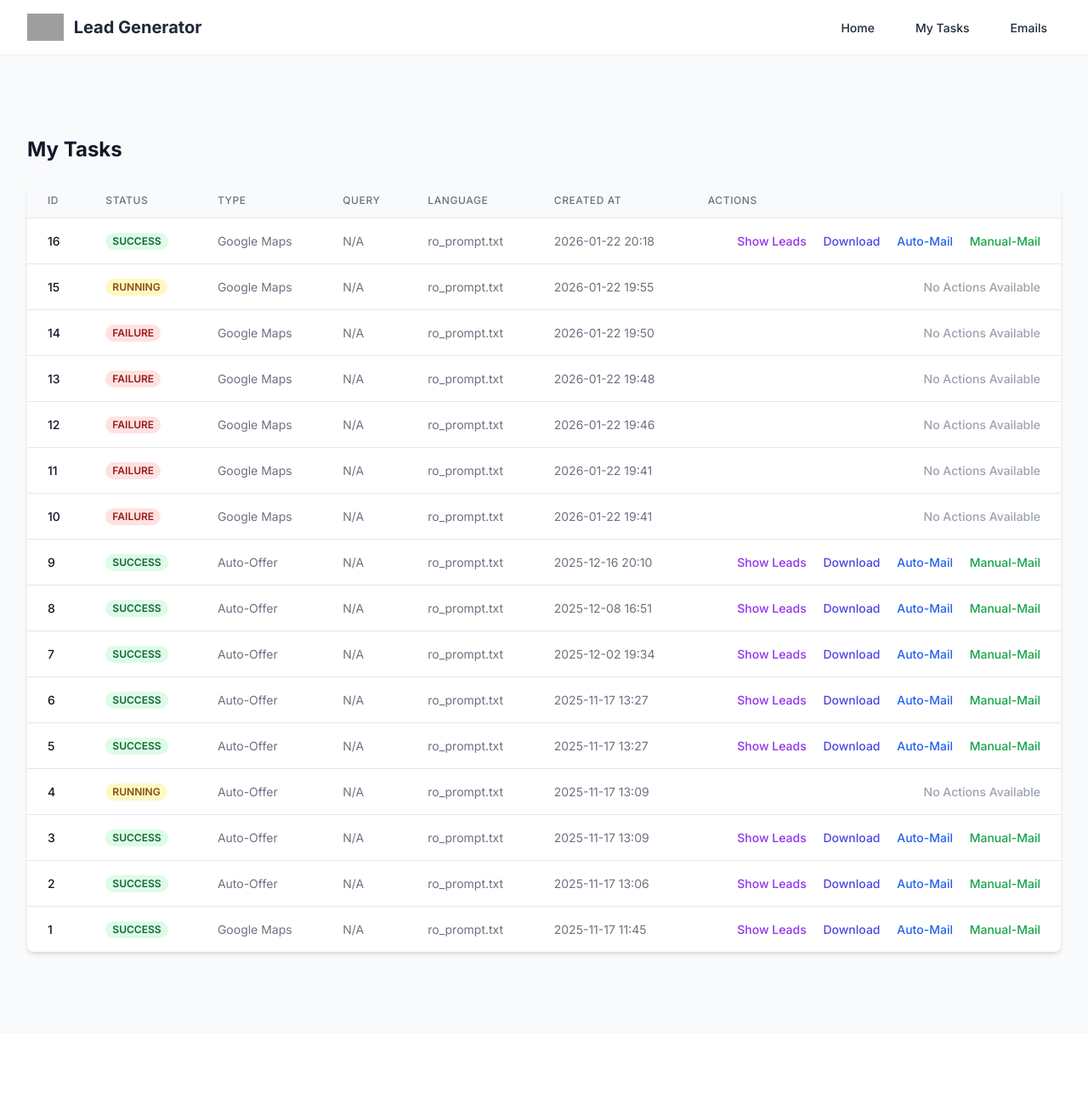
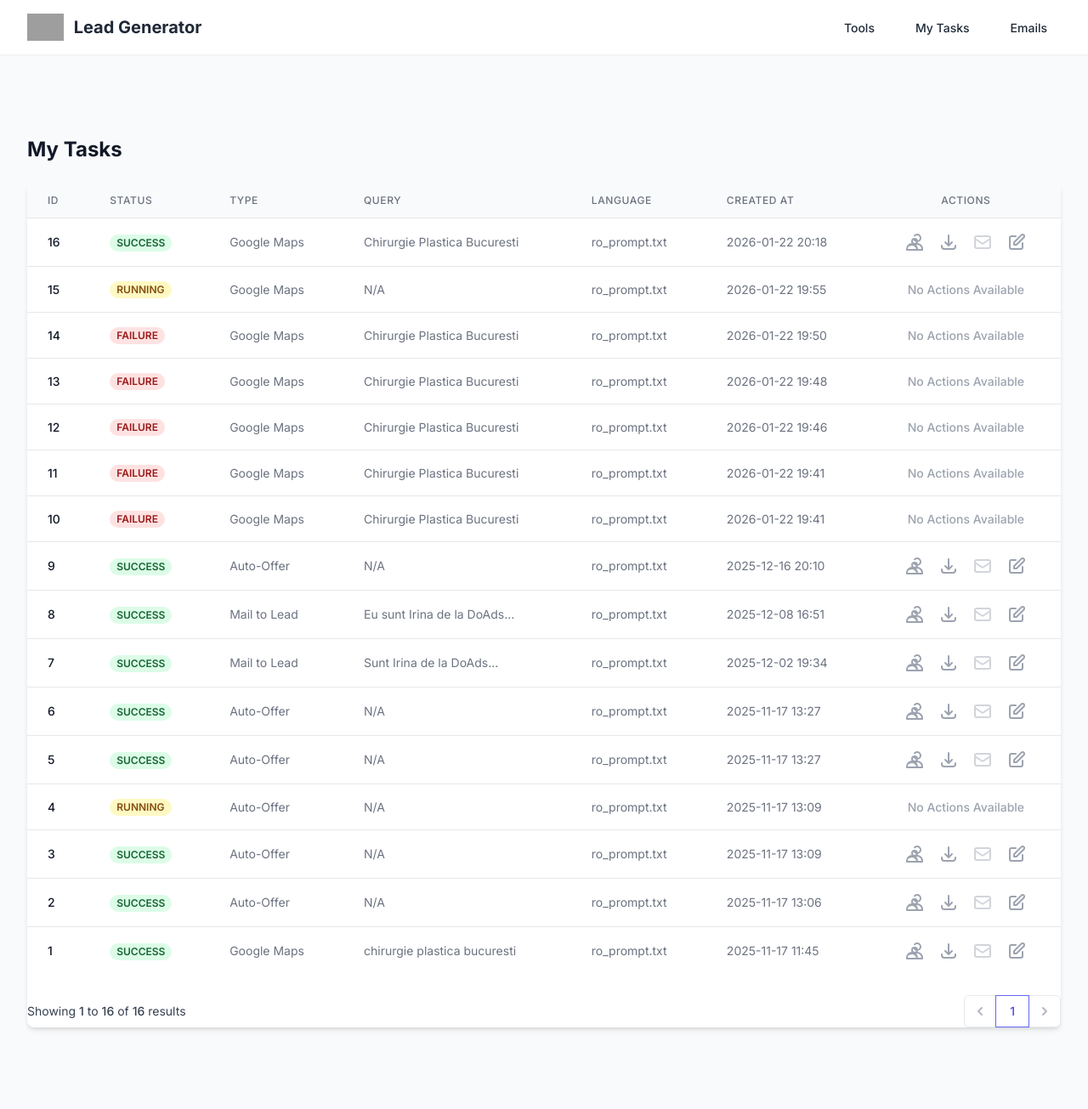
Before and after one commit to OogaBooga21/DoAds, a Flask app: page /tasks in a window 1280 px wide. Shown: the whole page at 85% size. Before the commit the page ends 1125 px from the top, so only its background shows below. Run offline with Flask 3, Linux system fonts and the light colour scheme; a user stored in the database is signed in; some libraries are stand-ins or nearby versions; grey boxes are pictures that could not be loaded.

Commit message:
VISUAL: home-> Tools, icons instead of text, pagination

```diff
--- a/src/routes.py
+++ b/src/routes.py
@@ -43,21 +43,27 @@ def index():
 @main_bp.route('/tasks')
 @login_required
 def tasks():
-    user_tasks = db.session.execute(
+    page = request.args.get('page', 1, type=int)
+    pagination = db.paginate(
         db.select(Task).filter_by(user_id=current_user.id).order_by(
-            Task.created_at.desc())
-    ).scalars().all()
-    return render_template('tasks.html', tasks=user_tasks)
+            Task.created_at.desc()),
+        page=page,
+        per_page=30
+    )
+    return render_template('tasks.html', pagination=pagination)
 
 
 @main_bp.route('/emails')
 @login_required
 def emails():
-    user_emails = db.session.execute(
+    page = request.args.get('page', 1, type=int)
+    pagination = db.paginate(
         db.select(Email).join(Lead).join(Task).filter(Task.user_id == current_user.id).order_by(
-            Email.sent_at.desc())
-    ).scalars().all()
-    return render_template('emails.html', emails=user_emails)
+            Email.sent_at.desc()),
+        page=page,
+        per_page=30
+    )
+    return render_template('emails.html', pagination=pagination)
 
 
 @main_bp.route('/related_emails/<email>')
--- a/src/scrapers/gmaps_scraper.py
+++ b/src/scrapers/gmaps_scraper.py
@@ -72,7 +72,7 @@ def get_leads_from_Maps(
     query, output_csv="leads.csv", max_results=50, search_for=1
 ):  # 0 both, 1 only with websites, 2 only without websites
     with sync_playwright() as p:
-        browser = p.chromium.launch(headless=False, args=["--no-sandbox"])  # Set to False to show browser
+        browser = p.chromium.launch(headless=True, args=["--no-sandbox"])  # Set to True to hide browser
         context = browser.new_context(locale="en-US")
         page = context.new_page()
 
--- /dev/null
+++ b/src/templates/_pagination.html
@@ -0,0 +1,54 @@
+<div class="mt-6 flex items-center justify-between">
+    <div class="flex-1 flex justify-between sm:hidden">
+        {% if pagination.has_prev %}
+        <a href="{{ url_for(request.endpoint, page=pagination.prev_num) }}" class="relative inline-flex items-center px-4 py-2 border border-gray-300 text-sm font-medium rounded-md text-gray-700 bg-white hover:bg-gray-50">
+            Previous
+        </a>
+        {% endif %}
+        {% if pagination.has_next %}
+        <a href="{{ url_for(request.endpoint, page=pagination.next_num) }}" class="ml-3 relative inline-flex items-center px-4 py-2 border border-gray-300 text-sm font-medium rounded-md text-gray-700 bg-white hover:bg-gray-50">
+            Next
+        </a>
+        {% endif %}
+    </div>
+    <div class="hidden sm:flex-1 sm:flex sm:items-center sm:justify-between">
+        <div>
+            <p class="text-sm text-gray-700">
+                Showing
+                <span class="font-medium">{{ (pagination.page - 1) * pagination.per_page + 1 }}</span>
+                to
+                <span class="font-medium">{{ (pagination.page - 1) * pagination.per_page + pagination.items|length }}</span>
+                of
+                <span class="font-medium">{{ pagination.total }}</span>
+                results
+            </p>
+        </div>
+        <div>
+            <nav class="relative z-0 inline-flex rounded-md shadow-sm -space-x-px" aria-label="Pagination">
+                <a href="{{ url_for(request.endpoint, page=pagination.prev_num) if pagination.has_prev else '#' }}" class="relative inline-flex items-center px-2 py-2 rounded-l-md border border-gray-300 bg-white text-sm font-medium text-gray-500 hover:bg-gray-50 {% if not pagination.has_prev %}cursor-not-allowed opacity-50{% endif %}">
+                    <span class="sr-only">Previous</span>
+                    <svg class="h-5 w-5" xmlns="http://www.w3.org/2000/svg" viewBox="0 0 20 20" fill="currentColor" aria-hidden="true">
+                        <path fill-rule="evenodd" d="M12.707 5.293a1 1 0 010 1.414L9.414 10l3.293 3.293a1 1 0 01-1.414 1.414l-4-4a1 1 0 010-1.414l4-4a1 1 0 011.414 0z" clip-rule="evenodd" />
+                    </svg>
+                </a>
+                {% for page_num in pagination.iter_pages(left_edge=1, right_edge=1, left_current=1, right_current=2) %}
+                    {% if page_num %}
+                        <a href="{{ url_for(request.endpoint, page=page_num) }}" class="bg-white border-gray-300 text-gray-500 hover:bg-gray-50 relative inline-flex items-center px-4 py-2 border text-sm font-medium {% if pagination.page == page_num %}z-10 bg-indigo-50 border-indigo-500 text-indigo-600{% endif %}">
+                            {{ page_num }}
+                        </a>
+                    {% else %}
+                        <span class="relative inline-flex items-center px-4 py-2 border border-gray-300 bg-white text-sm font-medium text-gray-700">
+                            ...
+                        </span>
+                    {% endif %}
+                {% endfor %}
+                <a href="{{ url_for(request.endpoint, page=pagination.next_num) if pagination.has_next else '#' }}" class="relative inline-flex items-center px-2 py-2 rounded-r-md border border-gray-300 bg-white text-sm font-medium text-gray-500 hover:bg-gray-50 {% if not pagination.has_next %}cursor-not-allowed opacity-50{% endif %}">
+                    <span class="sr-only">Next</span>
+                    <svg class="h-5 w-5" xmlns="http://www.w3.org/2000/svg" viewBox="0 0 20 20" fill="currentColor" aria-hidden="true">
+                        <path fill-rule="evenodd" d="M7.293 14.707a1 1 0 010-1.414L10.586 10 7.293 6.707a1 1 0 011.414-1.414l4 4a1 1 0 010 1.414l-4 4a1 1 0 01-1.414 0z" clip-rule="evenodd" />
+                    </svg>
+                </a>
+            </nav>
+        </div>
+    </div>
+</div>
--- a/src/templates/base.html
+++ b/src/templates/base.html
@@ -35,7 +35,7 @@
                 </div>
                 <!-- Tabs -->
                 <div class="flex items-center space-x-2 sm:space-x-4">
-                    <a href="{{ url_for('main.index') }}" class="tab-btn" id="homeTab">Home</a>
+                    <a href="{{ url_for('main.index') }}" class="tab-btn" id="homeTab">Tools</a>
                     <a href="{{ url_for('main.tasks') }}" class="tab-btn" id="tasksTab">My Tasks</a>
                     <a href="{{ url_for('main.emails') }}" class="tab-btn" id="emailsTab">Emails</a>
                 </div>
--- a/src/templates/emails.html
+++ b/src/templates/emails.html
@@ -4,7 +4,7 @@
 <div class="container mx-auto px-4 py-8 md:py-12">
     <h1 class="text-2xl font-bold text-gray-900 mb-6">Sent Emails</h1>
 
-    {% if emails %}
+    {% if pagination.items %}
     <div class="bg-white shadow-md rounded-lg overflow-hidden">
         <table class="min-w-full divide-y divide-gray-200">
             <thead class="bg-gray-50">
@@ -18,7 +18,7 @@
                 </tr>
             </thead>
             <tbody class="bg-white divide-y divide-gray-200">
-                {% for email in emails %}
+                {% for email in pagination.items %}
                 {% if email.direction == 'OUTBOUND' %}
                 <tr class="email-row" data-email-id="{{ email.id }}">
                     <td class="px-6 py-4 whitespace-nowrap text-sm font-medium">
@@ -68,6 +68,7 @@
                 {% endfor %}
             </tbody>
         </table>
+        {% include '_pagination.html' %}
     </div>
     {% else %}
     <p class="text-gray-600">No emails have been sent yet.</p>
--- a/src/templates/tasks.html
+++ b/src/templates/tasks.html
@@ -4,7 +4,7 @@
 <div class="container mx-auto px-4 py-8 md:py-12">
     <h1 class="text-2xl font-bold text-gray-900 mb-6">My Tasks</h1>
 
-    {% if tasks %}
+    {% if pagination.items %}
     <div class="bg-white shadow-md rounded-lg overflow-hidden">
         <table class="min-w-full divide-y divide-gray-200">
             <thead class="bg-gray-50">
@@ -15,11 +15,11 @@
                     <th scope="col" class="px-6 py-3 text-left text-xs font-medium text-gray-500 uppercase tracking-wider">Query</th>
                     <th scope="col" class="px-6 py-3 text-left text-xs font-medium text-gray-500 uppercase tracking-wider">Language</th>
                     <th scope="col" class="px-6 py-3 text-left text-xs font-medium text-gray-500 uppercase tracking-wider">Created At</th>
-                    <th scope="col" class="px-6 py-3 text-left text-xs font-medium text-gray-500 uppercase tracking-wider">Actions</th>
+                    <th scope="col" class="px-6 py-3 text-center text-xs font-medium text-gray-500 uppercase tracking-wider">Actions</th>
                 </tr>
             </thead>
             <tbody class="bg-white divide-y divide-gray-200">
-                {% for task in tasks %}
+                {% for task in pagination.items %}
                 <tr>
                     <td class="px-6 py-4 whitespace-nowrap text-sm font-medium text-gray-900">{{ task.id }}</td>
                     <td class="px-6 py-4 whitespace-nowrap text-sm text-gray-500">
@@ -31,17 +31,35 @@
                         </span>
                     </td>
                     <td class="px-6 py-4 whitespace-nowrap text-sm text-gray-500">
-                        {% if task.query %} Google Maps {% elif task.additional_info %} Mail to Lead {% else %} Auto-Offer {% endif %}
+                        {% if task.query %} Google Maps {% elif task.additional_instructions %} Mail to Lead {% else %} Auto-Offer {% endif %}
                     </td>
-                    <td class="px-6 py-4 whitespace-nowrap text-sm text-gray-500">{{ task.query or task.additional_info[:50] ~ '...' if task.additional_info else 'N/A' }}</td>
+                    <td class="px-6 py-4 whitespace-nowrap text-sm text-gray-500">{{ task.query or (task.additional_instructions[:50] ~ '...') if task.additional_instructions else 'N/A' }}</td>
                     <td class="px-6 py-4 whitespace-nowrap text-sm text-gray-500">{{ task.language }}</td>
                     <td class="px-6 py-4 whitespace-nowrap text-sm text-gray-500">{{ task.created_at.strftime('%Y-%m-%d %H:%M') }}</td>
-                    <td class="px-6 py-4 whitespace-nowrap text-right text-sm font-medium">
+                    <td class="px-6 py-4 whitespace-nowrap text-center text-sm font-medium">
                         {% if task.status == 'SUCCESS' and task.output %}
-<button onclick="showLeadsModal({{ task.id }})" class="text-purple-600 hover:text-purple-900">Show Leads</button>
-                        <a href="{{ url_for('main.download_task_output', task_id=task.id) }}" class="text-indigo-600 hover:text-indigo-900 ml-4">Download</a>
-                        <button onclick="triggerMail('auto', {{ task.id }})" class="text-blue-600 hover:text-blue-900 ml-4">Auto-Mail</button>
-                        <button onclick="showManualMailModal({{ task.id }})" class="text-green-600 hover:text-green-900 ml-4">Manual-Mail</button>
+                        <div class="flex items-center justify-center space-x-4">
+                            <button onclick="showLeadsModal({{ task.id }})" class="text-gray-400 hover:text-purple-600" title="Show Leads">
+                                <svg xmlns="http://www.w3.org/2000/svg" class="h-6 w-6" fill="none" viewBox="0 0 24 24" stroke="currentColor">
+                                    <path stroke-linecap="round" stroke-linejoin="round" stroke-width="2" d="M12 4.354a4 4 0 110 5.292M15 21H3v-1a6 6 0 0112 0v1zm0 0h6v-1a6 6 0 00-9-5.197M15 21a6 6 0 00-9-5.197M15 11a3 3 0 11-6 0 3 3 0 016 0z" />
+                                </svg>
+                            </button>
+                            <a href="{{ url_for('main.download_task_output', task_id=task.id) }}" class="text-gray-400 hover:text-indigo-600" title="Download">
+                                <svg xmlns="http://www.w3.org/2000/svg" class="h-6 w-6" fill="none" viewBox="0 0 24 24" stroke="currentColor">
+                                    <path stroke-linecap="round" stroke-linejoin="round" stroke-width="2" d="M4 16v1a3 3 0 003 3h10a3 3 0 003-3v-1m-4-4l-4 4m0 0l-4-4m4 4V4" />
+                                </svg>
+                            </a>
+                            <button class="text-gray-300 cursor-not-allowed" title="Auto-Mail (Coming Soon)" disabled>
+                                <svg xmlns="http://www.w3.org/2000/svg" class="h-6 w-6" fill="none" viewBox="0 0 24 24" stroke="currentColor">
+                                    <path stroke-linecap="round" stroke-linejoin="round" stroke-width="2" d="M3 8l7.89 5.26a2 2 0 002.22 0L21 8M5 19h14a2 2 0 002-2V7a2 2 0 00-2-2H5a2 2 0 00-2 2v10a2 2 0 002 2z" />
+                                </svg>
+                            </button>
+                            <button onclick="showManualMailModal({{ task.id }})" class="text-gray-400 hover:text-green-600" title="Manual-Mail">
+                                <svg xmlns="http://www.w3.org/2000/svg" class="h-6 w-6" fill="none" viewBox="0 0 24 24" stroke="currentColor">
+                                    <path stroke-linecap="round" stroke-linejoin="round" stroke-width="2" d="M11 5H6a2 2 0 00-2 2v11a2 2 0 002 2h11a2 2 0 002-2v-5m-1.414-9.414a2 2 0 112.828 2.828L11.828 15H9v-2.828l8.586-8.586z" />
+                                </svg>
+                            </button>
+                        </div>
                         {% else %}
                         <span class="text-gray-400">No Actions Available</span>
                         {% endif %}
@@ -50,10 +68,11 @@
                 {% endfor %}
             </tbody>
         </table>
+        {% include '_pagination.html' %}
     </div>
 
     <!-- Leads Modals -->
-    {% for task in tasks %}
+    {% for task in pagination.items %}
     <div id="leads-modal-{{ task.id }}" class="hidden fixed z-10 inset-0 overflow-y-auto" aria-labelledby="modal-title" role="dialog" aria-modal="true">
         <div class="flex items-end justify-center min-h-screen pt-4 px-4 pb-20 text-center sm:block sm:p-0">
             <div class="fixed inset-0 bg-gray-500 bg-opacity-75 transition-opacity" aria-hidden="true"></div>
@@ -100,14 +119,14 @@
     </div>
     {% endfor %}
     <!-- Manual Mail Modals -->
-    {% for task in tasks %}
+    {% for task in pagination.items %}
     <div id="manual-mail-modal-{{ task.id }}" class="hidden fixed z-20 inset-0 overflow-y-auto">
         <div class="flex items-end justify-center min-h-screen pt-4 px-4 pb-20 text-center sm:block sm:p-0">
             <div class="fixed inset-0 bg-gray-600 bg-opacity-75 transition-opacity"></div>
             <div class="inline-block align-bottom bg-white rounded-lg text-left overflow-hidden shadow-xl transform transition-all sm:my-8 sm:align-middle sm:max-w-6xl sm:w-full">
                 <div class="bg-white px-4 pt-5 pb-4 sm:p-6 sm:pb-4">
                     <h3 class="text-xl leading-6 font-medium text-gray-900">Manual Mail for Task #{{ task.id }}</h3>
-                    <div class="mt-4 space-y-6">
+                    <div class="mt-4 space-y-6 max-h-[70vh] overflow-y-auto">
                         {% if task.output and task.output.results %}
                             {% for result in task.output.results %}
                             <div class="p-4 border rounded-lg bg-gray-50">
@@ -131,7 +150,7 @@
                         {% endif %}
                     </div>
                 </div>
-                <div class="bg-gray-50 px-4 py-3 sm:px-6 sm:flex sm:flex-row-reverse">
+                <div class="bg-gray-50 px-4 py-3 sm:px-6 sm:flex sm:flex-row-reverse sticky bottom-0">
                     <button type="button" onclick="closeManualMailModal({{ task.id }})" class="mt-3 w-full inline-flex justify-center rounded-md border border-gray-300 shadow-sm px-4 py-2 bg-white text-base font-medium text-gray-700 hover:bg-gray-50 focus:outline-none sm:mt-0 sm:w-auto sm:text-sm">
                         Close
                     </button>
@@ -146,7 +165,7 @@
     {% endif %}
 </div>
 
-{% for task in tasks %}
+{% for task in pagination.items %}
 {% if task.output and task.output.results %}
 <script id="task-data-{{ task.id }}" type="application/json">
     {{ task.output.results | tojson }}
```
Also changed, not shown: src/utils/mailing_service.py (+96 -97 lines), instance/db.sqlite.
